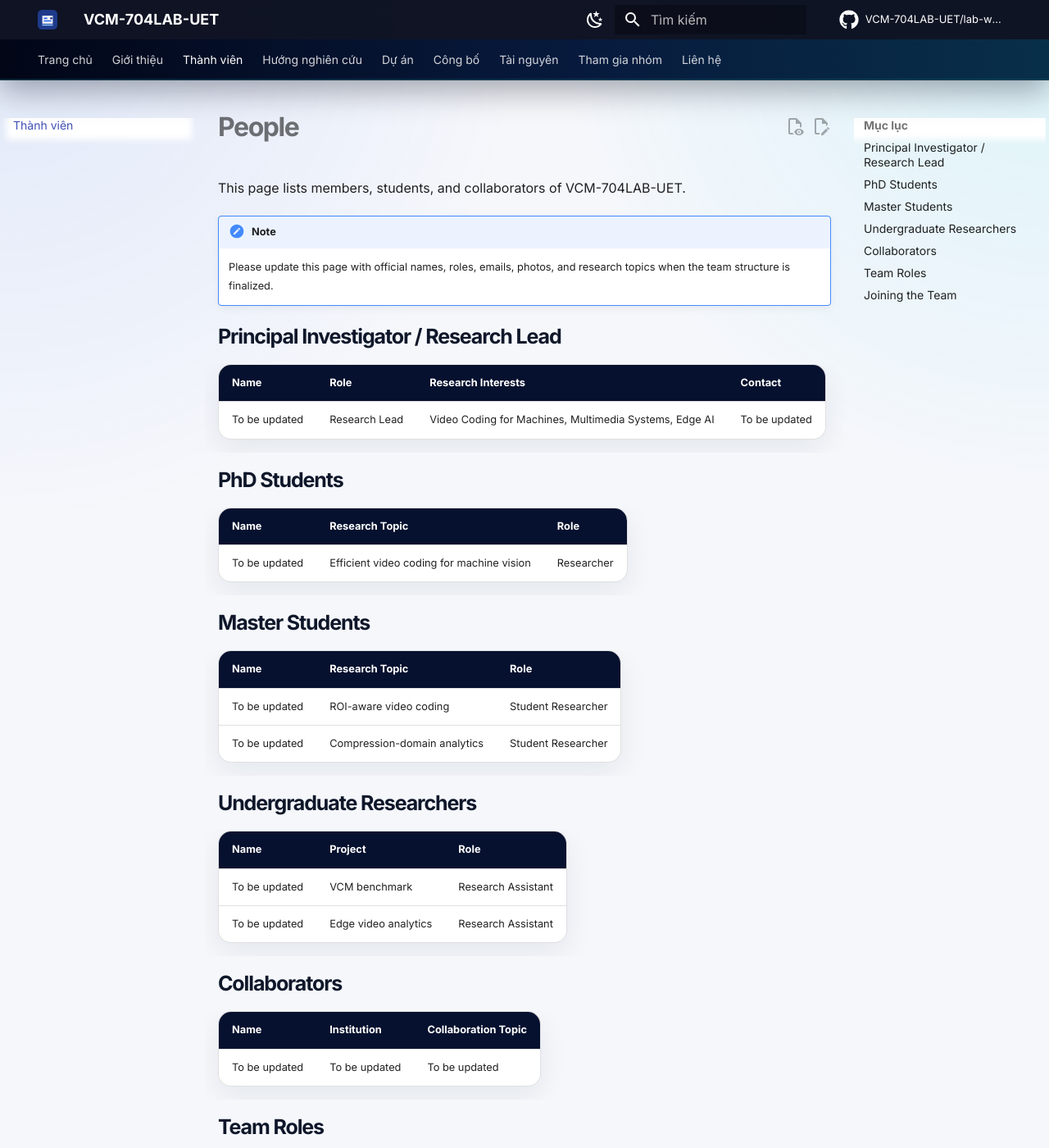
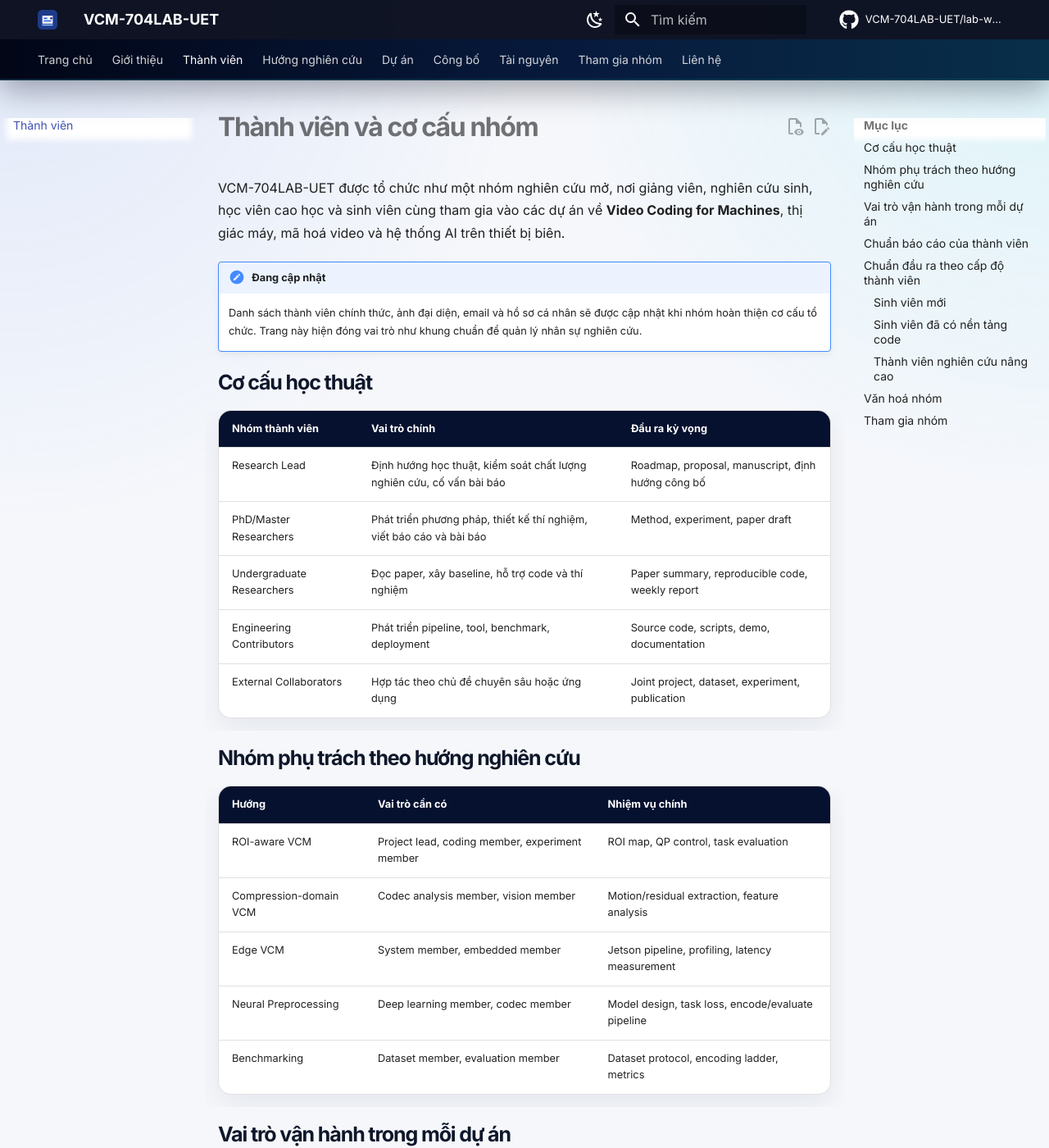
Before and after one commit to VCM-704LAB-UET/lab-website, an MkDocs documentation site: the page built from docs/people.md, in a window 1280 px wide and 1400 px high. Shown: the whole window at 82% size. Built offline with MkDocs 1.6.1 and Material for MkDocs 9.7.7, drawn with Linux system fonts in a browser that asks for light colours; comment, search, counter and statistics services are not loaded; some of the changed text lies outside the part shown.

Commit message:
Rewrite people page in Vietnamese with team structure and roles

```diff
--- a/docs/people.md
+++ b/docs/people.md
@@ -1,58 +1,91 @@
 ---
-title: People
+title: Thành viên
 ---
 
-# People
+# Thành viên và cơ cấu nhóm
 
-This page lists members, students, and collaborators of VCM-704LAB-UET.
+VCM-704LAB-UET được tổ chức như một nhóm nghiên cứu mở, nơi giảng viên, nghiên cứu sinh, học viên cao học và sinh viên cùng tham gia vào các dự án về **Video Coding for Machines**, thị giác máy, mã hoá video và hệ thống AI trên thiết bị biên.
 
-!!! note
-    Please update this page with official names, roles, emails, photos, and research topics when the team structure is finalized.
+!!! note "Đang cập nhật"
+    Danh sách thành viên chính thức, ảnh đại diện, email và hồ sơ cá nhân sẽ được cập nhật khi nhóm hoàn thiện cơ cấu tổ chức. Trang này hiện đóng vai trò như khung chuẩn để quản lý nhân sự nghiên cứu.
 
-## Principal Investigator / Research Lead
+## Cơ cấu học thuật
 
-| Name | Role | Research Interests | Contact |
-|---|---|---|---|
-| To be updated | Research Lead | Video Coding for Machines, Multimedia Systems, Edge AI | To be updated |
+| Nhóm thành viên | Vai trò chính | Đầu ra kỳ vọng |
+|---|---|---|
+| Research Lead | Định hướng học thuật, kiểm soát chất lượng nghiên cứu, cố vấn bài báo | Roadmap, proposal, manuscript, định hướng công bố |
+| PhD/Master Researchers | Phát triển phương pháp, thiết kế thí nghiệm, viết báo cáo và bài báo | Method, experiment, paper draft |
+| Undergraduate Researchers | Đọc paper, xây baseline, hỗ trợ code và thí nghiệm | Paper summary, reproducible code, weekly report |
+| Engineering Contributors | Phát triển pipeline, tool, benchmark, deployment | Source code, scripts, demo, documentation |
+| External Collaborators | Hợp tác theo chủ đề chuyên sâu hoặc ứng dụng | Joint project, dataset, experiment, publication |
 
-## PhD Students
+## Nhóm phụ trách theo hướng nghiên cứu
 
-| Name | Research Topic | Role |
+| Hướng | Vai trò cần có | Nhiệm vụ chính |
 |---|---|---|
-| To be updated | Efficient video coding for machine vision | Researcher |
+| ROI-aware VCM | Project lead, coding member, experiment member | ROI map, QP control, task evaluation |
+| Compression-domain VCM | Codec analysis member, vision member | Motion/residual extraction, feature analysis |
+| Edge VCM | System member, embedded member | Jetson pipeline, profiling, latency measurement |
+| Neural Preprocessing | Deep learning member, codec member | Model design, task loss, encode/evaluate pipeline |
+| Benchmarking | Dataset member, evaluation member | Dataset protocol, encoding ladder, metrics |
 
-## Master Students
+## Vai trò vận hành trong mỗi dự án
 
-| Name | Research Topic | Role |
-|---|---|---|
-| To be updated | ROI-aware video coding | Student Researcher |
-| To be updated | Compression-domain analytics | Student Researcher |
+Một dự án nghiên cứu tốt không chỉ cần người viết code. Nhóm phân vai để bảo đảm mỗi dự án có khả năng đi từ ý tưởng đến kết quả học thuật.
 
-## Undergraduate Researchers
+| Vai trò | Trách nhiệm |
+|---|---|
+| Project Lead | Xác định mục tiêu, chia task, theo dõi tiến độ, tổng hợp kết quả |
+| Literature Lead | Quản lý paper, survey, taxonomy, bảng so sánh công trình liên quan |
+| Method Lead | Xây dựng formulation, thiết kế thuật toán, phân tích giả thuyết nghiên cứu |
+| Code Lead | Thiết kế cấu trúc repo, review code, bảo đảm khả năng tái lập |
+| Experiment Lead | Chạy thí nghiệm, quản lý config, log, bảng kết quả và ablation study |
+| Writing Lead | Viết technical report, slide, manuscript, figure và caption |
+| Presentation Lead | Chuẩn bị seminar, báo cáo tuần, demo và visualization |
 
-| Name | Project | Role |
-|---|---|---|
-| To be updated | VCM benchmark | Research Assistant |
-| To be updated | Edge video analytics | Research Assistant |
+## Chuẩn báo cáo của thành viên
 
-## Collaborators
+Mỗi thành viên cần duy trì báo cáo tiến độ hằng tuần với các nội dung:
 
-| Name | Institution | Collaboration Topic |
-|---|---|---|
-| To be updated | To be updated | To be updated |
+1. Tuần này đã đọc gì?
+2. Đã triển khai hoặc thử nghiệm gì?
+3. Kết quả định lượng hoặc định tính là gì?
+4. Đang gặp vấn đề kỹ thuật hoặc học thuật nào?
+5. Tuần tới sẽ hoàn thành đầu ra cụ thể nào?
 
-## Team Roles
+## Chuẩn đầu ra theo cấp độ thành viên
 
-| Role | Responsibility |
-|---|---|
-| Research Lead | Defines research directions, validates scientific contributions, supervises manuscripts |
-| Project Lead | Manages a specific research direction and coordinates weekly progress |
-| Code Lead | Maintains code quality, repository structure, and reproducibility |
-| Experiment Lead | Designs and runs experiments, manages logs and result tables |
-| Dataset Lead | Manages datasets, annotations, preprocessing, and data documentation |
-| Paper Lead | Coordinates paper survey, manuscript writing, figures, and references |
-| Presentation Lead | Prepares weekly slides, diagrams, demos, and visual summaries |
+### Sinh viên mới
 
-## Joining the Team
+- Tóm tắt paper theo template.
+- Làm bảng so sánh ít nhất 5–10 công trình.
+- Trình bày seminar ngắn.
+- Reproduce một baseline nhỏ.
 
-Students interested in video coding, computer vision, machine learning, embedded systems, or multimedia systems are encouraged to visit the [Join Us](join-us.md) page.
+### Sinh viên đã có nền tảng code
+
+- Xây dựng module hoặc script có hướng dẫn chạy.
+- Quản lý experiment bằng config.
+- Tạo bảng kết quả và phân tích lỗi.
+- Đóng góp vào repo qua pull request.
+
+### Thành viên nghiên cứu nâng cao
+
+- Đề xuất formulation hoặc phương pháp mới.
+- Thiết kế ablation study.
+- Viết phần method/experiment cho technical report hoặc paper.
+- Hỗ trợ hướng dẫn thành viên mới.
+
+## Văn hoá nhóm
+
+VCM-704LAB-UET khuyến khích văn hoá nghiên cứu nghiêm túc, cởi mở và có trách nhiệm:
+
+- tôn trọng dữ liệu và kết quả thực nghiệm,
+- không báo cáo kết quả khi chưa có khả năng tái lập,
+- không chỉ trình bày ý tưởng mà cần có bằng chứng,
+- trao đổi thẳng thắn về giới hạn của phương pháp,
+- ưu tiên học thuật, tính hệ thống và chất lượng dài hạn.
+
+## Tham gia nhóm
+
+Sinh viên quan tâm có thể xem trang [Tham gia nhóm](join-us.md) để biết lộ trình bắt đầu, yêu cầu đầu vào và các hướng nghiên cứu phù hợp.
```
